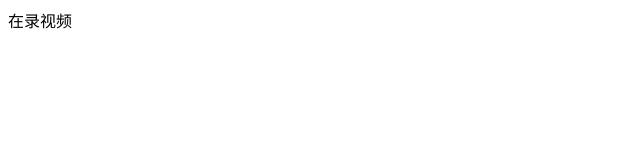
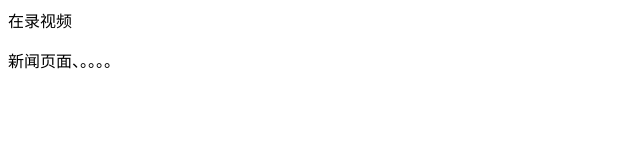
Before and after one commit to A-OM/Guocan, a plain HTML site: page new.html in a window 1280 px wide. Shown: the whole page, without its empty margins (0-640 px from the left). Drawn offline with Linux system fonts and the light colour scheme.

Commit message:
modl new.html 9:45

```diff
--- a/new.html
+++ b/new.html
@@ -1,10 +1,14 @@
 <!DOCTYPE html>
 <html lang="en">
+
 <head>
     <meta charset="UTF-8">
     <title>Document</title>
 </head>
+
 <body>
     <div class="wrap">在录视频</div>
+    <p>新闻页面、。。。。</p>
 </body>
+
 </html>
```
